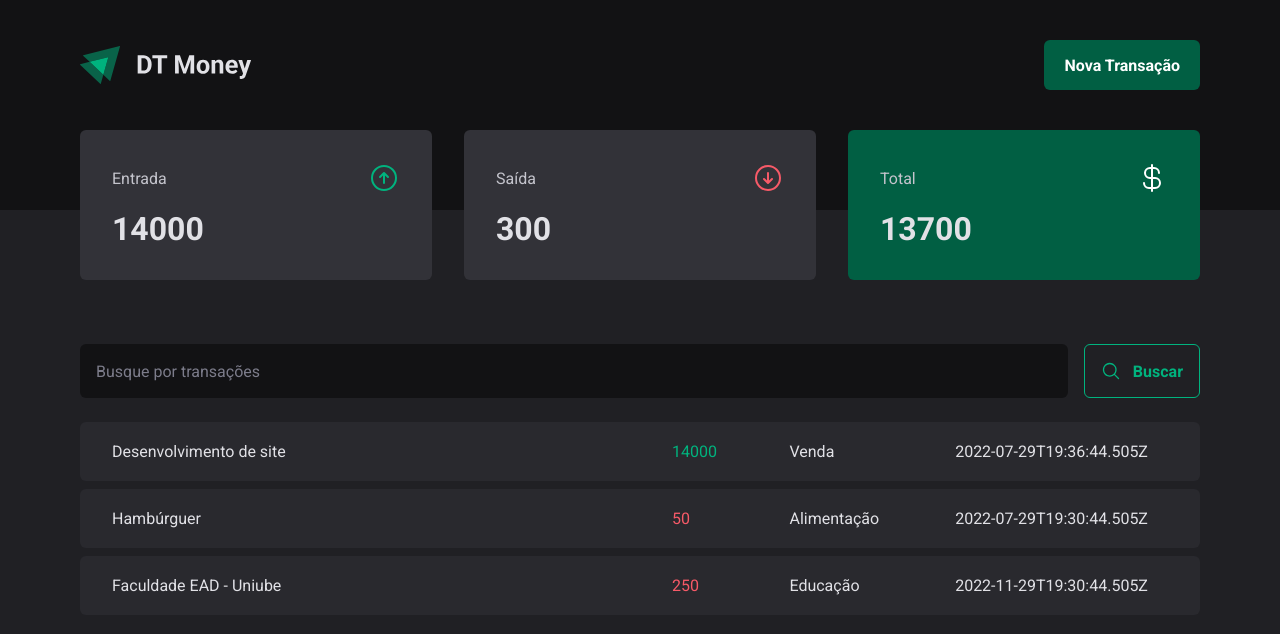
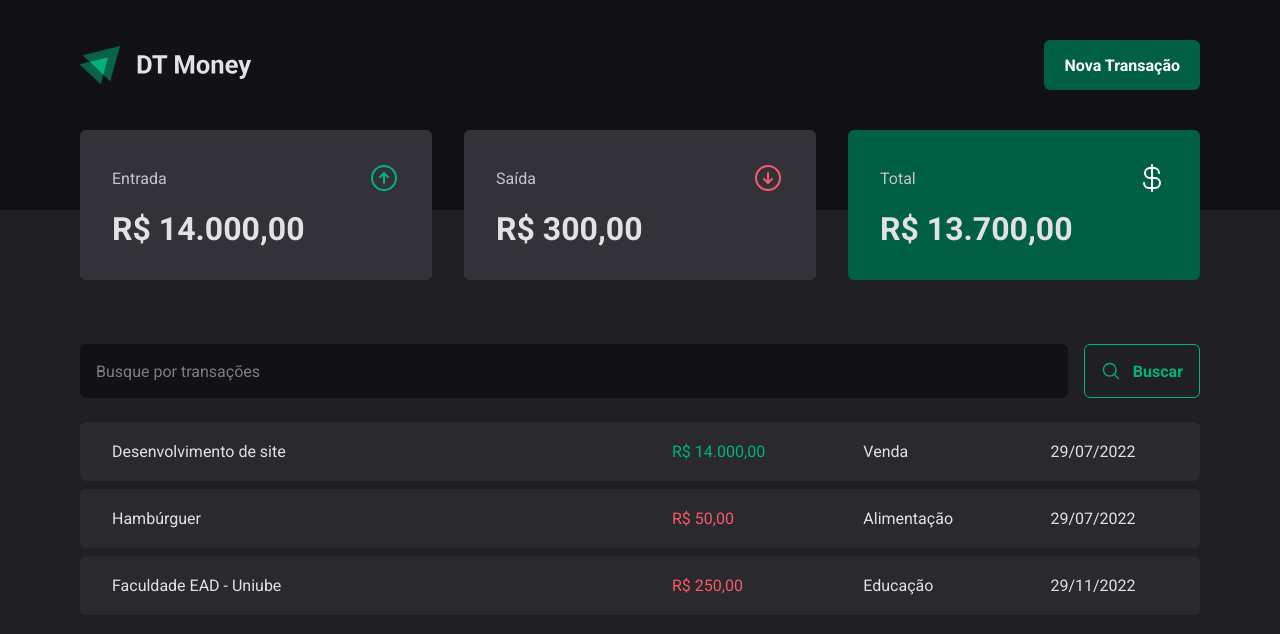
Before and after one commit to Azafman/03dt-money, a React (Vite) app: page / in a window 1280 px wide. Shown: the top 634 px of the page. Built offline with nearby package versions, Linux system fonts and the light colour scheme; data requests are answered from the project's data file.

Commit message:
Formatando datas e valores (pt-br)

```diff
--- a/src/components/Summary/index.tsx
+++ b/src/components/Summary/index.tsx
@@ -2,6 +2,7 @@
 import { SummaryCard, SummaryContainer } from './styles'
 import { ArrowCircleDown, ArrowCircleUp, CurrencyDollar } from '@phosphor-icons/react'
 import { TransactionsContext } from '../../contexts/TransactionsContext'
+import { priceFormatter } from '../../utils/formatter'
 
 export const Summary = () => {
     const { transactions } = useContext(TransactionsContext);
@@ -31,7 +32,7 @@
                     <ArrowCircleUp size={32} color="#00b37e" />
                 </header>
 
-                <strong>{summary.income}</strong>
+                <strong>{priceFormatter.format(summary.income)}</strong>
             </SummaryCard>
 
             <SummaryCard>
@@ -40,7 +41,7 @@
                     <ArrowCircleDown size={32} color="#f75a68" />
                 </header>
 
-                <strong>{summary.outcome}</strong>
+                <strong>{priceFormatter.format(summary.outcome)}</strong>
             </SummaryCard>
 
             <SummaryCard variant='green'>
@@ -49,7 +50,7 @@
                     <CurrencyDollar size={32} color="#fff" />
                 </header>
 
-                <strong>{summary.total}</strong>
+                <strong>{priceFormatter.format(summary.total)}</strong>
             </SummaryCard>
         </SummaryContainer>
     )
--- a/src/pages/Transactions/index.tsx
+++ b/src/pages/Transactions/index.tsx
@@ -4,6 +4,7 @@
 import { SearchForm } from "./components/SearchForm"
 import { PriceHighlight, TransactionContainer, TransactionsTable } from "./styles"
 import { TransactionsContext } from "../../contexts/TransactionsContext"
+import { dateFormatter, priceFormatter } from "../../utils/formatter"
 
 export const Transactions = () => {
   const {transactions} = useContext(TransactionsContext);
@@ -25,11 +26,11 @@
                   <td>{transaction.description}</td>
                   <td>
                     <PriceHighlight variant={transaction.type}>
-                      {transaction.price}
+                      {priceFormatter.format(transaction.price)}
                     </PriceHighlight>
                   </td>
                   <td>{transaction.category}</td>
-                  <td>{transaction.createdAt}</td>
+                  <td>{dateFormatter.format(new Date(transaction.createdAt))}</td>
                 </tr>
               )
             })}
--- /dev/null
+++ b/src/utils/formatter.ts
@@ -0,0 +1,6 @@
+export const dateFormatter = new Intl.DateTimeFormat('pt-BR');//formata data para formato pt-br
+
+export const priceFormatter = new Intl.NumberFormat('pt-BR', {
+    style: 'currency',
+    currency: 'BRL',
+});//formata moeda para moeda brasileira.
```
